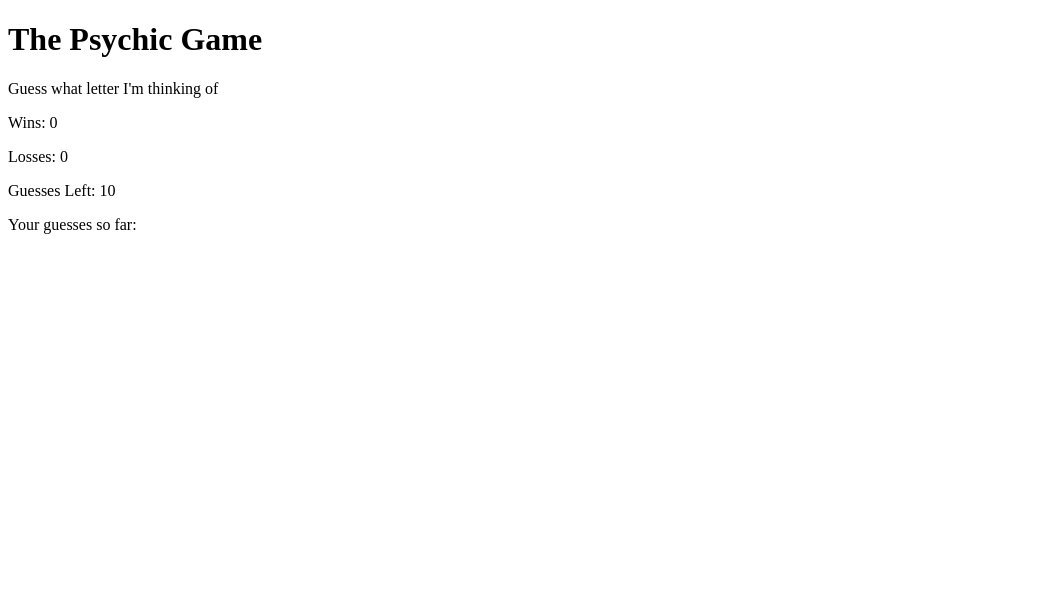
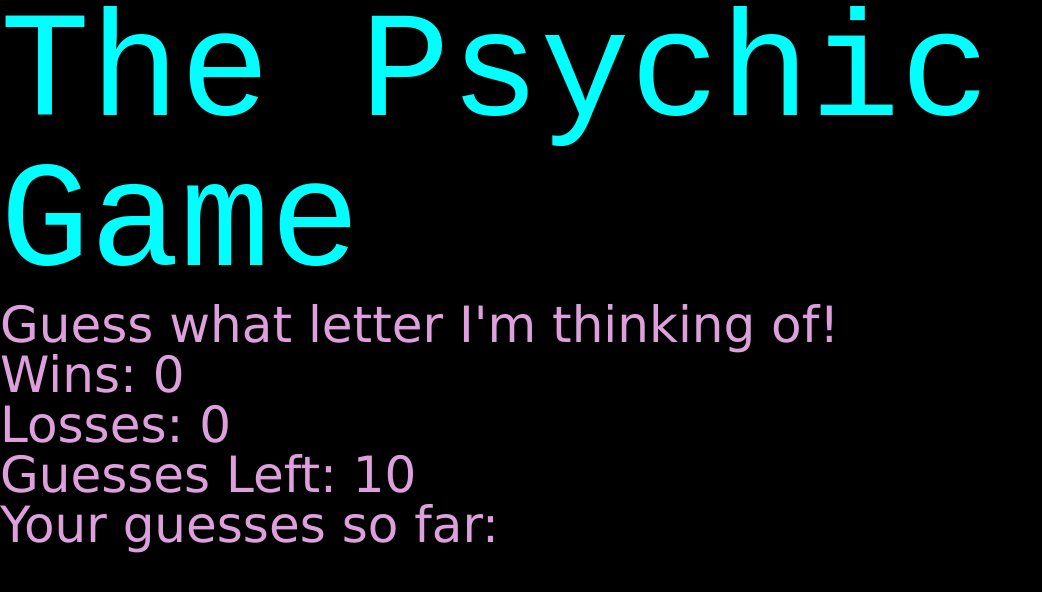
Before and after one commit to ashtinannb/Psychic-Game, a plain HTML site: page index.html in a window 1280 px wide. Shown: the whole page, without its empty margins (0-1042 px from the left). Drawn offline with Linux system fonts and the light colour scheme.

Commit message:
created divs

```diff
--- a/index.html
+++ b/index.html
@@ -4,15 +4,24 @@
 <head>
     <meta charset="UTF-8">
     <meta name="viewport" content="width=device-width, initial-scale=1.0">
-    <title>Ashtin's Game</title>
+    <title>Ashtin's Psychic Game</title>
+
+    <!--Stylesheets-->
+    <link rel="stylesheet" href="assets/css/reset.css">
+    <link rel="stylesheet" href="assets/css/style.css">
+
 </head>
 
 <body>
 
+    <div class="container">
         <h1>The Psychic Game</h1>
 
-    <p>Guess what letter I'm thinking of</p>
+        <p>Guess what letter I'm thinking of!</p>
 
+        <div class="main-container">
+
+            <div id="psychicGame">
                 <!-- Wins -->
                 <p>Wins: <span class="wins">0</span></p>
                 <!-- Losses -->
@@ -21,6 +30,13 @@
                 <p>Guesses Left: <span class="guessLeft">10</span></p>
                 <!-- Letters we have -->
                 <p>Your guesses so far: <span class="guessed"></span></p>
+            </div>
+        </div>
+
+    </div>
+
+    </div>
+
 
     <script src="assets/javascript/game.js"></script>
 </body>
```
Lines whose indentation alone changed are shown as unchanged.
